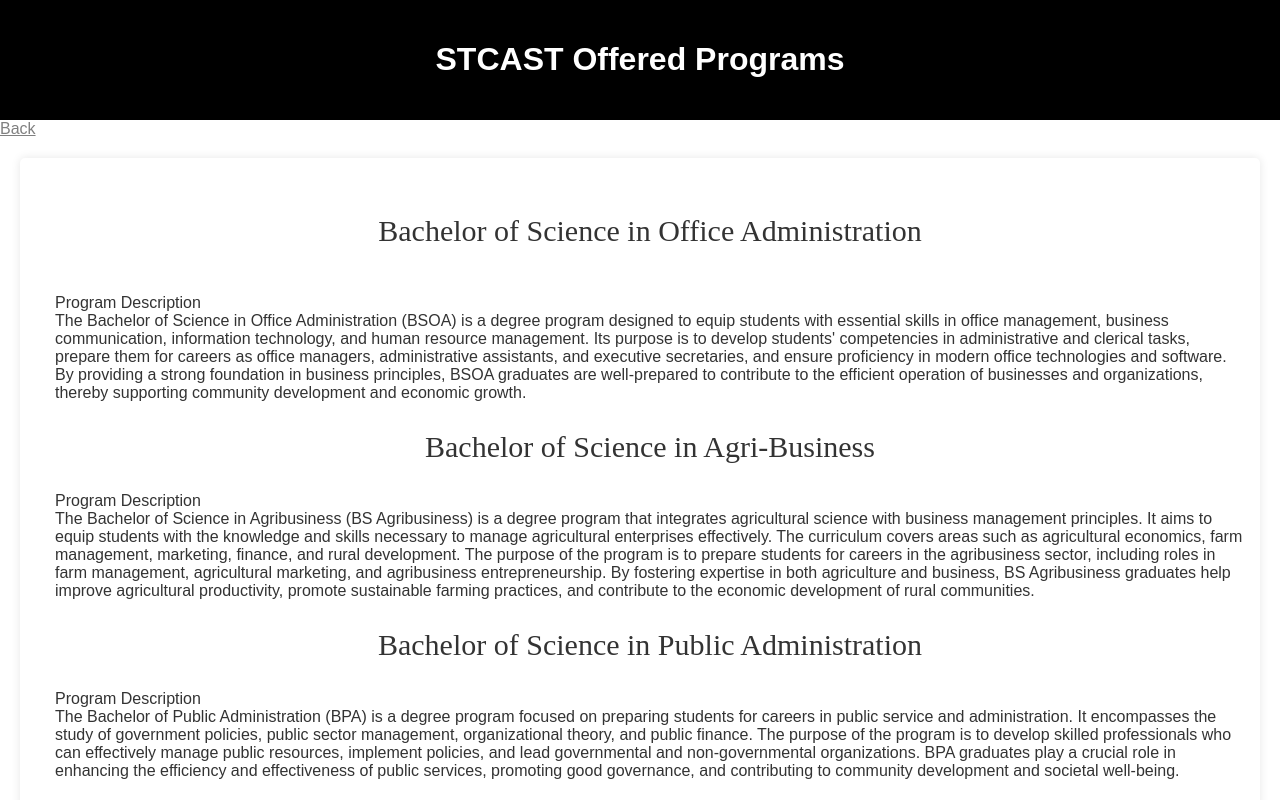
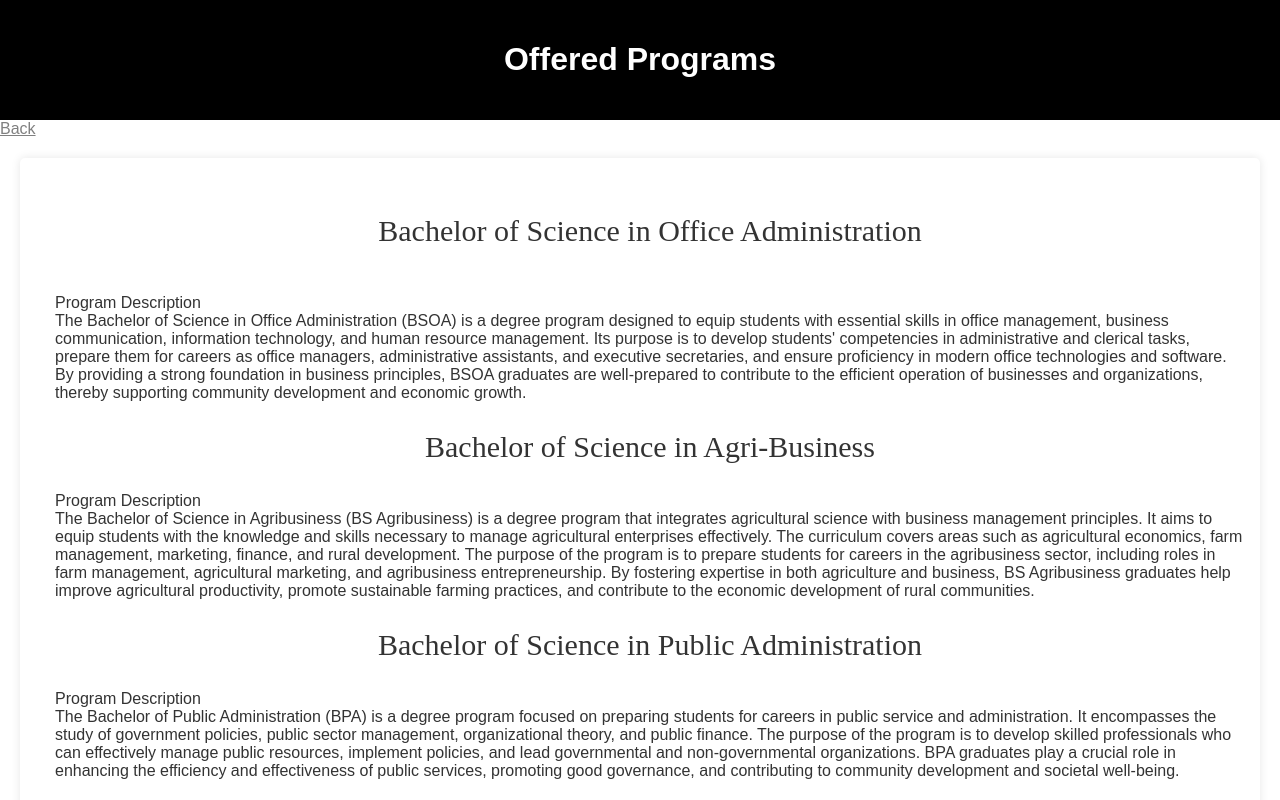
Before and after one commit to Ztro06/flor_pat, a plain HTML site: page program.html in a window 1280 px wide. Shown: the top 800 px of the page. Drawn offline with Linux system fonts and the light colour scheme.

Commit message:
Update program.html

```diff
--- a/program.html
+++ b/program.html
@@ -60,7 +60,7 @@
 <body>
 
     <header>
-        <h1>STCAST Offered Programs</h1>
+        <h1>Offered Programs</h1>
     </header>
     <a href="index.html" style="color: grey; font-family: Arial; text-align: center; display: inline-block;">Back</a>
     <section id="programs">
```
